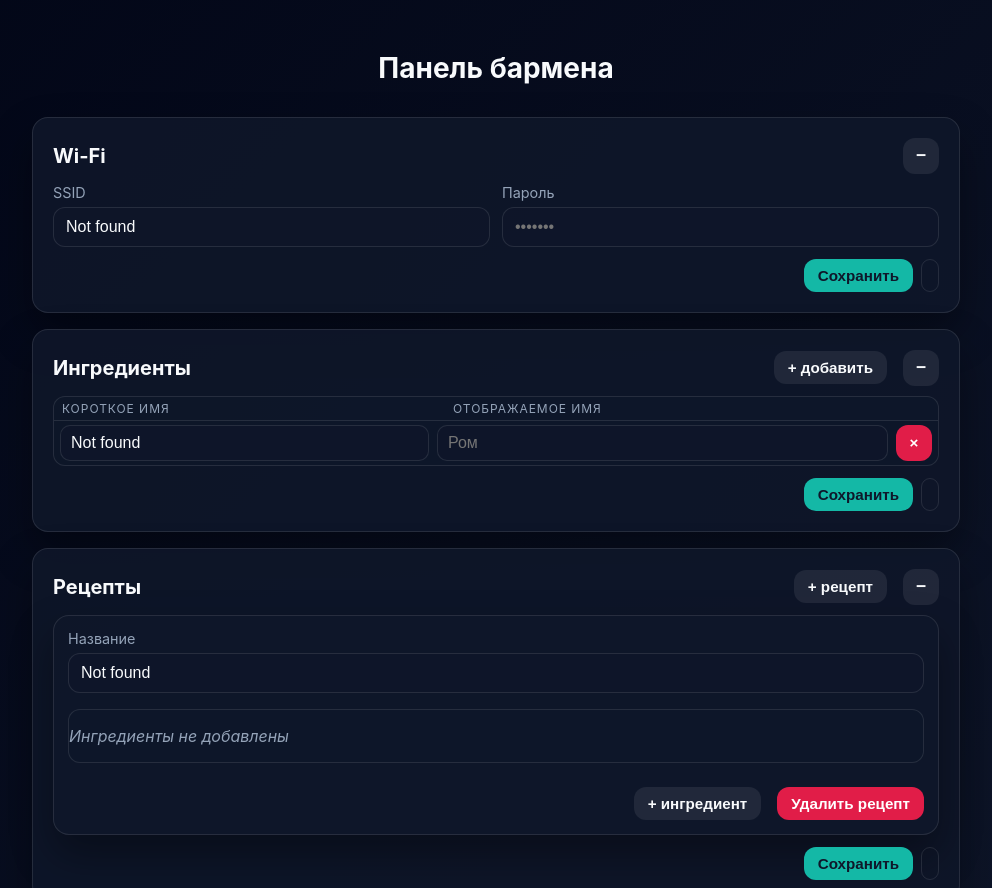
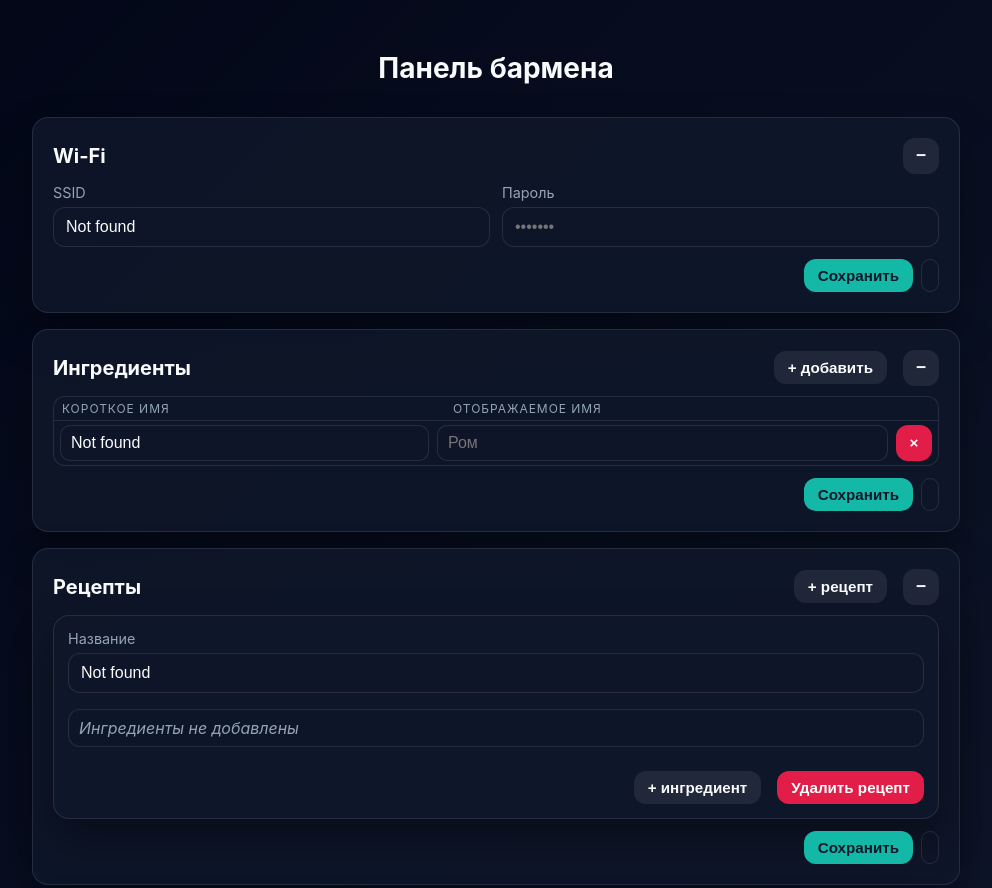
Before and after one commit to dyamirana/barmen-admin, a plain HTML site: page web/index.html in a window 1280 px wide. Shown: the top 888 px of the page, without its empty margins (144-1136 px from the left). Drawn offline with Linux system fonts and the light colour scheme; no server answers.

Commit message:
Pad empty component message

```diff
--- a/web/index.html
+++ b/web/index.html
@@ -338,6 +338,11 @@
       .empty-message {
         color: var(--text-muted);
         font-style: italic;
+      }
+
+      .list-body .empty-message {
+        margin: 0;
+        padding: 8px 10px;
       }
 
       @media (max-width: 640px) {
```
Also changed, not shown: web_minimized/index.html (+1 -1 lines).
